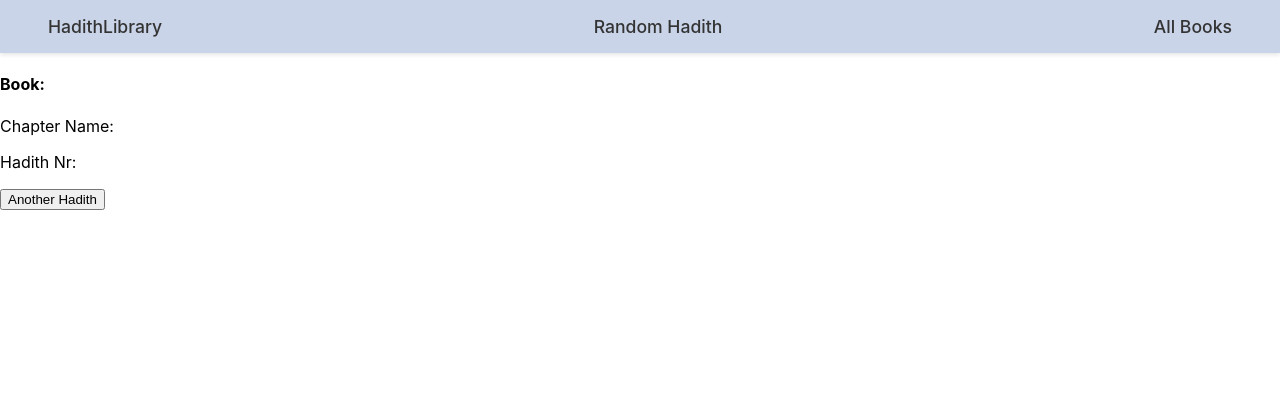
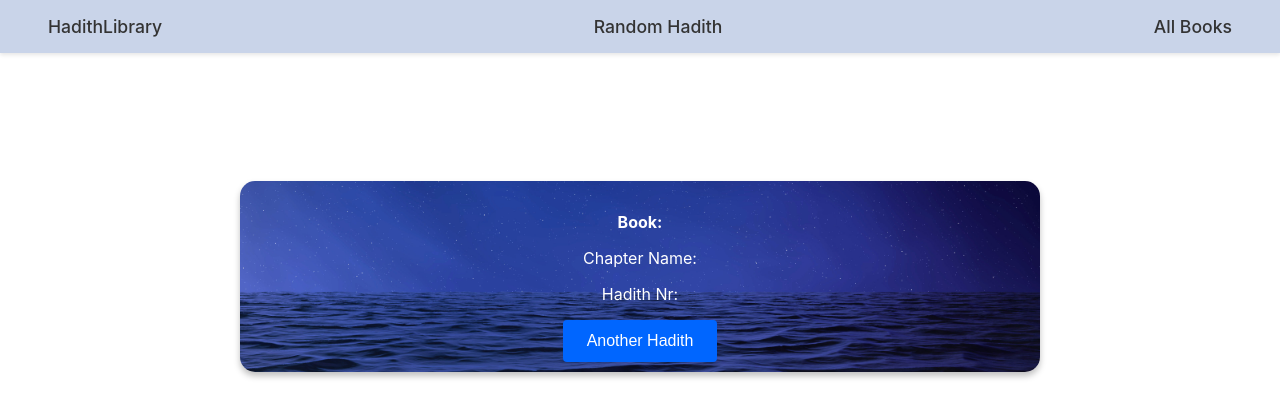
Before and after one commit to Issam7Abou/hadith-react-app, a React (Create React App) app: page /random-hadith in a window 1280 px wide. Shown: the top 418 px of the page. Built offline with nearby package versions, Linux system fonts and the light colour scheme; no server answers.

Commit message:
finished the randomhadith logic and style ///  created own folder for api services /// inital code for allbooks component

```diff
--- a/src/App.js
+++ b/src/App.js
@@ -4,7 +4,7 @@ import './App.css';
 import NavBar from './components/NavBar/nav-bar.component';
 import HomePage from './components/HomePage/home-page.component';
 import RandomHadith from './components/RandomHadith/random-hadith.component';
-import AllBooks from './components/AllBooks/all-books.components';
+import AllBooks from './components/AllBooks/BookList/all-books.component';
 
 function App() {
   return (
--- /dev/null
+++ b/src/components/AllBooks/BookList/all-books.component.jsx
@@ -0,0 +1,17 @@
+import React, { useEffect } from "react";
+
+const AllBooks = () => {
+    useEffect(() => {
+        const BookFetch = async () => {
+
+        }
+    }, [])
+
+    return (
+        <div>
+            BATUMA!!!!!
+        </div>
+    )
+}
+
+export default AllBooks;
--- a/src/components/HomePage/body-page.component.jsx
+++ b/src/components/HomePage/body-page.component.jsx
@@ -27,7 +27,7 @@ const BodyPage = () => {
 
     return (
         <div className="body-container">
-            <div className="random-hadith-container">
+            <div className="body-random-hadith-container">
                 <button onClick={handleClick} className="btn" style={btnStyle1}>Get a Random Hadith</button>
             </div>
             <div className="all-hadith-container">
--- a/src/components/HomePage/body-page.styles.css
+++ b/src/components/HomePage/body-page.styles.css
@@ -11,7 +11,7 @@
     height: 80vh; /* Use full viewport height to center vertically */
 }
 
-.random-hadith-container,
+.body-random-hadith-container,
 .all-hadith-container {
     width: 100%; /* Set the width of the button containers */
     max-width: 500px; /* Maximum width to maintain reasonable size */
--- a/src/components/RandomHadith/random-hadith.component.jsx
+++ b/src/components/RandomHadith/random-hadith.component.jsx
@@ -1,37 +1,41 @@
 import React, { useEffect, useContext } from "react";
 
 import { RandomHadithContext } from "../../context/random-hadith.context";
+import { fetchRandomHadith } from "../../services/fetch-hadith.component";
+
+import img3 from '..//..//assets/img3.jpg'
+
+import './random-hadith.styles.css'
 
 const RandomHadith = () => {
     const { hadithRandomized, setHadithRandomized } = useContext(RandomHadithContext)
 
-    const fetchHadith = async () => {
-        const apiKey = '$2y$10$BWleXewOsA3SRKdIBKJZbvofXKDjrJhcWfQkCOM0WA7uOtXzquAG'
-        const apiUrl = `/api/hadiths/?apiKey=${apiKey}`
-        const RANDOM_NUMBER = Math.floor(Math.random() * 25)
-        try {
-            const response = await fetch(apiUrl)
-            if (!response.ok) {
-                throw new Error(`HTTP error! status: ${response.status}`)
-            }
-            const data = await response.json();
-            setHadithRandomized(data.hadiths.data[RANDOM_NUMBER])
-            console.log(data.hadiths.data[RANDOM_NUMBER])
-        } catch (error) {
-            console.log(error)
+    const getRandomizedHadith = async () => {
+        const randomHadith = await fetchRandomHadith()
+        if (randomHadith) {
+            setHadithRandomized(randomHadith)
         }
     }
+
     // Performs api call onMount
     useEffect(() => {
-        fetchHadith();
+        getRandomizedHadith()
     }, [])
 
     const handleClick = () => {
-        fetchHadith()
+        getRandomizedHadith()
+    }
+
+    const btnStyle = {
+        background: `url(${img3}) no-repeat center center`,
+        backgroundSize: 'cover',
+        border: 'none',
+        padding: '10px 20px',
+        cursor: 'pointer',
     }
 
     return (
-        <div className="random-hadith-container">
+        <div className="random-hadith-container" style={btnStyle}>
             <p>{hadithRandomized.hadithEnglish}</p>
             <h4>Book: {hadithRandomized.book?.bookName}</h4>
             <p>Chapter Name: {hadithRandomized.chapter?.chapterEnglish}</p>
--- /dev/null
+++ b/src/components/RandomHadith/random-hadith.styles.css
@@ -0,0 +1,39 @@
+.random-hadith-container {
+    max-width: 800px;
+    margin: 8rem auto;
+    padding: 2rem;
+    box-shadow: 0 4px 6px rgba(0, 0, 0, 0.25);
+    border-radius: 15px;
+    text-align: center;
+}
+
+  .random-hadith-container p,
+  .random-hadith-container h4 {
+    color: #ffffff;
+    margin-bottom: 1rem;
+  }
+
+  .random-hadith-container .btn-next {
+    background-color: #0066ff;
+    color: #fff;
+    padding: 0.75rem 1.5rem;
+    border: none;
+    border-radius: 4px;
+    cursor: pointer;
+    font-size: 1rem;
+    transition: background-color 0.3s ease;
+  }
+
+  .random-hadith-container .btn-next:hover {
+    background-color: #0056e0;
+  }
+
+  /* Utility class for text */
+  .text-large {
+    font-size: 1.25rem;
+    font-weight: 500;
+  }
+
+  .text-small {
+    font-size: 0.875rem;
+  }
--- /dev/null
+++ b/src/services/fetch-hadith.component.jsx
@@ -0,0 +1,15 @@
+export const fetchRandomHadith = async () => {
+    const apiKey = '$2y$10$BWleXewOsA3SRKdIBKJZbvofXKDjrJhcWfQkCOM0WA7uOtXzquAG'
+    const apiUrl = `/api/hadiths/?apiKey=${apiKey}`
+    const RANDOM_NUMBER = Math.floor(Math.random() * 25)
+    try {
+        const response = await fetch(apiUrl)
+        if (!response.ok) {
+            throw new Error(`HTTP error! status: ${response.status}`)
+        }
+        const data = await response.json();
+        return (data.hadiths.data[RANDOM_NUMBER])
+    } catch (error) {
+        console.log(error)
+    }
+}
```
Also changed, not shown: src/components/AllBooks/all-books.components.jsx (deleted, +0 -7 lines), src/assets/img3.jpg (added), src/assets/img3.png (deleted), src/components/AllBooks/ChapterList/all.chapters.component.jsx (added).
